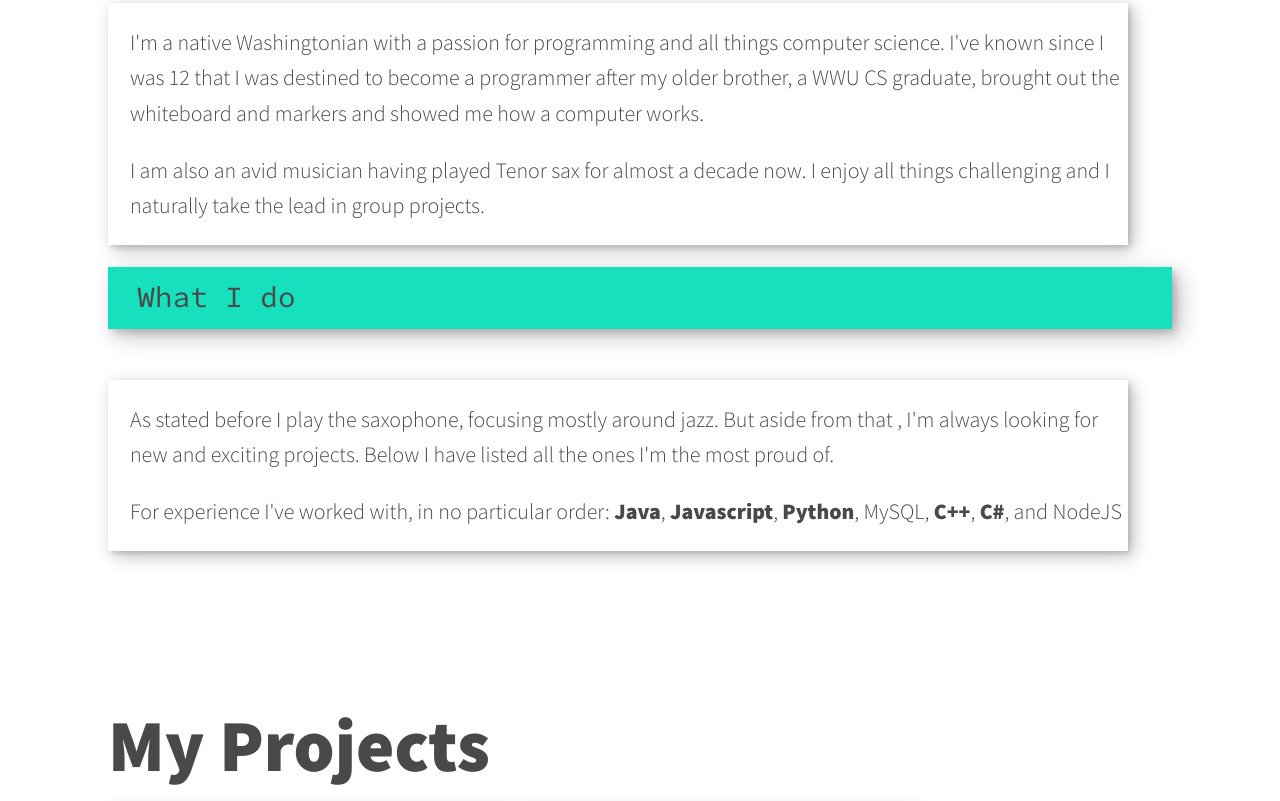
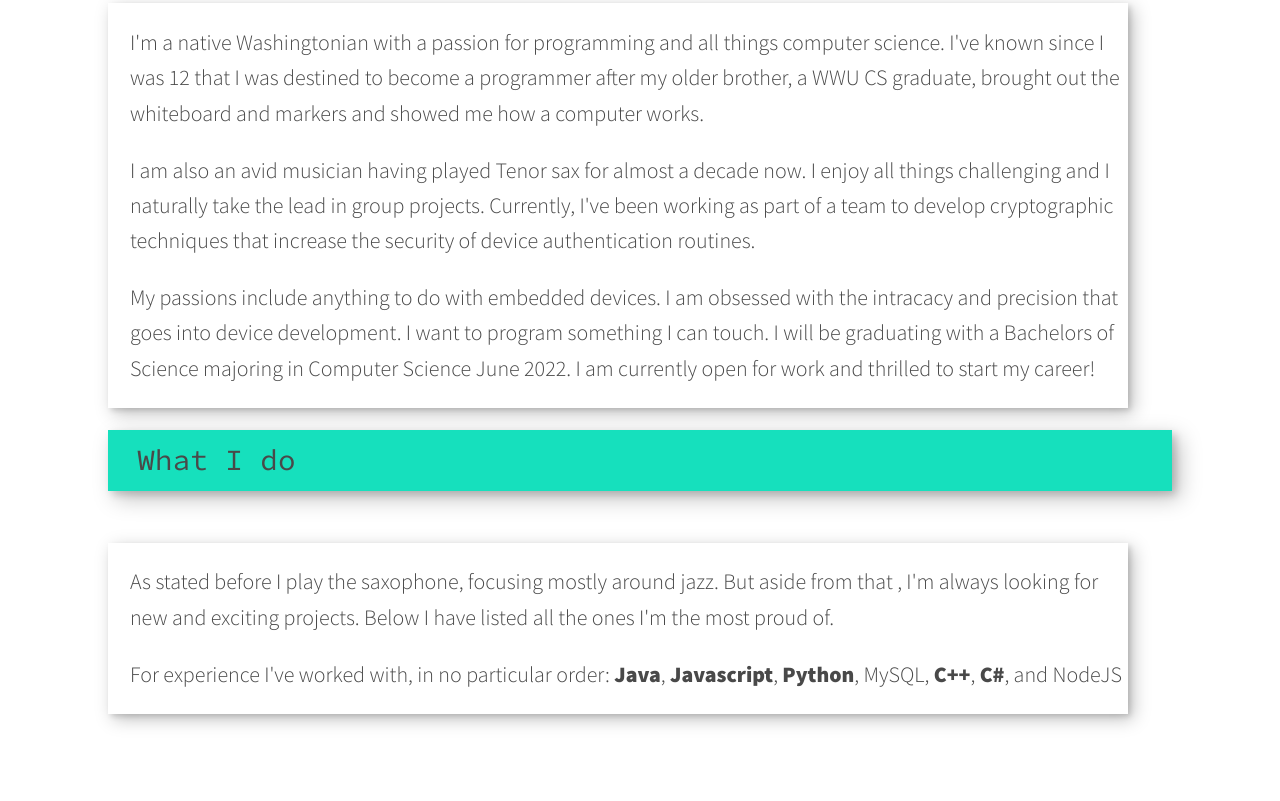
Before and after one commit to cmt0726/portfolio, a plain HTML site: page index.html in a window 1280 px wide. Shown: the part 1099-1900 px from the top of the page. Drawn offline with nearby package versions, Linux system fonts and the light colour scheme.

Commit message:
elaborated on self

```diff
--- a/index.html
+++ b/index.html
@@ -57,7 +57,14 @@
                 <p class="about-me__state">
                     I am also an avid musician having played Tenor sax for almost a decade now.
                     I enjoy all things challenging and I naturally take the lead in group projects.
-
+                    Currently, I've been working as part of a team to develop cryptographic techniques that increase
+                    the security of device authentication routines.
+                </p>
+                <p class="about-me__state">
+                    My passions include anything to do with embedded devices. I am obsessed with the intracacy
+                    and precision that goes into device development. I want to program something I can touch.
+                    I will be graduating with a Bachelors of Science majoring in Computer Science June 2022. I am
+                    currently open for work and thrilled to start my career!
                 </p>
             </div>
 
@@ -96,12 +103,7 @@
                     </figure>
                 </a>
             </div>
-            <a href = "https://github.com/cmt0726/AsioServer" class = "portfolio__item" target = "_blank">
-                    <figure>
-                        <img src="images/chess_board_with_pieces.PNG" alt="" class = "portfolio__img"></img>
-                        <div class = "portfolio__tag">Chess Game Server</div>
-                    </figure>
-                </a>
+
         </section>
 
         <!--Footer-->
```
